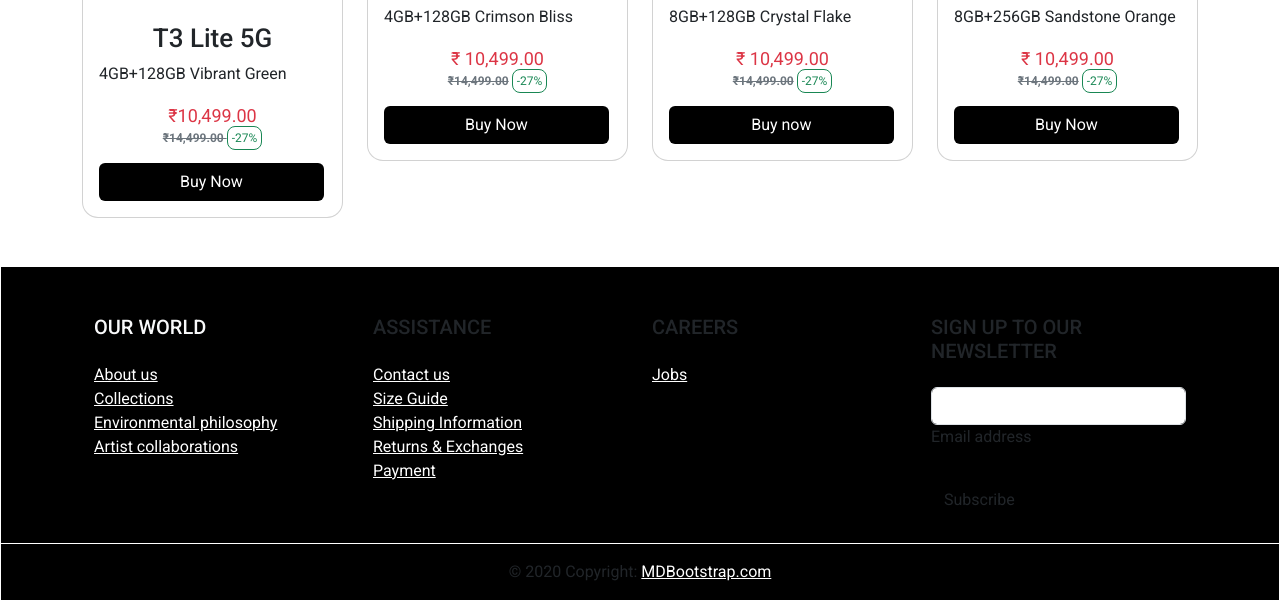
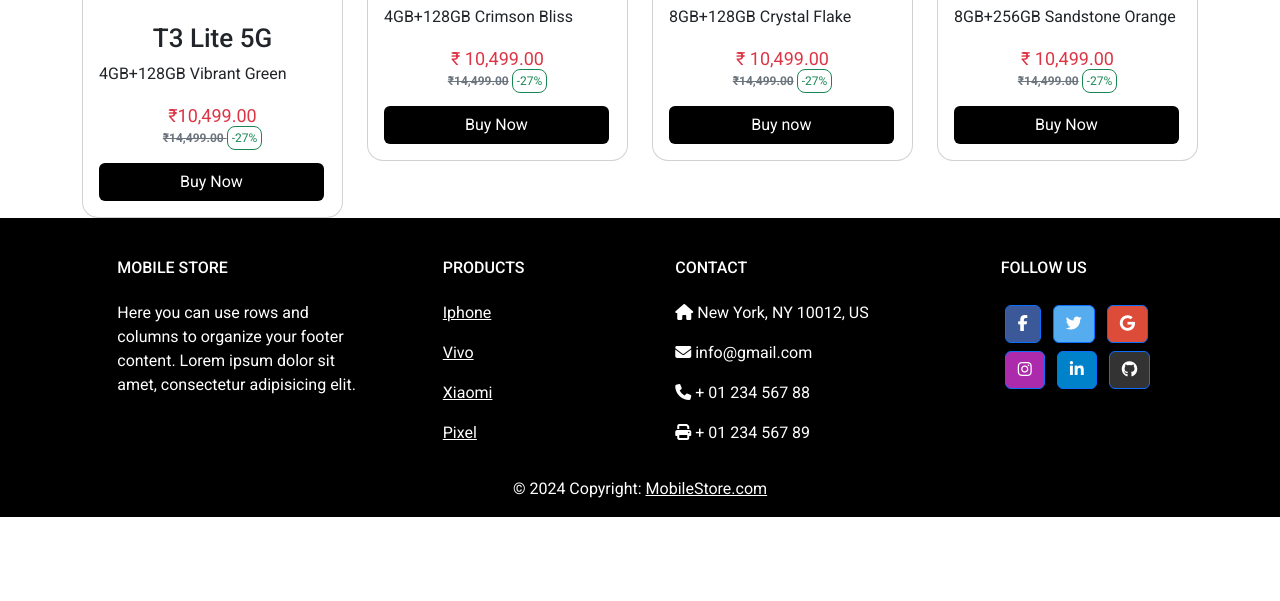
Before and after one commit to Vsnikhilmaheswar/Mobile-store, a plain HTML site: page index.html in a window 1280 px wide. Shown: the part 2072-2673 px from the top of the page. After the commit the page ends 2589 px from the top, so only its background shows below. Drawn offline with nearby package versions, Linux system fonts and the light colour scheme.

Commit message:
added footer

```diff
--- a/index.html
+++ b/index.html
@@ -200,8 +200,8 @@
 
 
 
-    <div class="row row-100 contain-align-center p-0 m-0">
-      <div class="col-lg-4  p-lg-0 px-md-5  px-4  d-flex justify-content-center align-items-center">
+    <div class="row row-100 contain-align-center ">
+      <div class="col-lg-4  p-lg-0 px-md-4  px-4  d-flex justify-content-center align-items-center">
         <div style="width: 400px; height: 500px;   position: relative;" class="" >
           <div class="text-overlay"> <h3>iPhone 16 Pro</h3>
            <h5>Built for Apple Intelligence.</h5>
@@ -210,7 +210,7 @@
 
        </div>
       </div>
-      <div class="col-lg-4 p-lg-0 px-md-5  px-4 px-sm-0 d-flex justify-content-center align-items-center">
+      <div class="col-lg-4 p-lg-0 px-md-4  px-4 px-sm-0 d-flex justify-content-center align-items-center">
         <div style="width:400px; height:500px;   position: relative;" class=" " >
           <div class="text-overlay"> <h3 class="p-0 m-0">Vivo V29</h3>
            <p style="font-weight: 500; font-size: 24px;" >Delight Every Moment</p>
@@ -219,7 +219,7 @@
 
        </div>
       </div>
-      <div class="col-lg-4 p-lg-0  px-md-5 px-4 px-sm-0 d-flex justify-content-center align-items-center">
+      <div class="col-lg-4 p-lg-0  px-md-4 px-4 px-sm-0 d-flex justify-content-center align-items-center">
         <div style="width: 400px; height: 500px;   position: relative;" class=" " >
           <div class="text-overlay"> <h3 class="text-bold p-0 m-0">OPPO F27 Pro+ 5G</h3>
            <h5>Dare to Flaunt.</h5>
@@ -376,119 +376,152 @@
 
 
 <!-- Remove the container if you want to extend the Footer to full width. -->
-<div class="  bg-black">
 
-  <footer class="text-center text-lg-start border border-white mt-xl-5 pt-4">
+
+
+<div class="">
+  <!-- Footer -->
+  <footer
+          class="text-center text-lg-start text-white"
+          style="background-color: black"
+          >
     <!-- Grid container -->
-  <div class="container p-4">
+    <div class="container p-4 pb-0">
+      <!-- Section: Links -->
+      <section class="">
         <!--Grid row-->
         <div class="row">
-      <!--Grid column-->
-      <div class="col-lg-3 col-md-6 mb-4 mb-lg-0">
-        <h5 class="text-uppercase mb-4 text-light">OUR WORLD</h5>
+          <!-- Grid column -->
+          <div class="col-md-3 col-lg-3 col-xl-3 mx-auto mt-3">
+            <h6 class="text-uppercase mb-4 font-weight-bold">
+              Mobile Store
+            </h6>
+            <p>
+              Here you can use rows and columns to organize your footer
+              content. Lorem ipsum dolor sit amet, consectetur adipisicing
+              elit.
+            </p>
+          </div>
+          <!-- Grid column -->
 
-        <ul class="list-unstyled mb-4">
-          <li>
-            <a href="#!" class="text-white">About us</a>
-          </li>
-          <li>
-            <a href="#!" class="text-white">Collections</a>
-          </li>
-          <li>
-            <a href="#!" class="text-white">Environmental philosophy</a>
-          </li>
-          <li>
-            <a href="#!" class="text-white">Artist collaborations</a>
-          </li>
-        </ul>
+          <hr class="w-100 clearfix d-md-none" />
+
+          <!-- Grid column -->
+          <div class="col-md-2 col-lg-2 col-xl-2 mx-auto mt-3">
+            <h6 class="text-uppercase mb-4 font-weight-bold">Products</h6>
+            <p>
+              <a class="text-white ">Iphone</a>
+            </p>
+            <p>
+              <a class="text-white">Vivo</a>
+            </p>
+            <p>
+              <a class="text-white">Xiaomi
+
+              </a>
+            </p>
+            <p>
+              <a class="text-white">Pixel</a>
+            </p>
           </div>
-      <!--Grid column-->
+          <!-- Grid column -->
 
-      <!--Grid column-->
-      <div class="col-lg-3 col-md-6 mb-4 mb-lg-0">
-        <h5 class="text-uppercase mb-4">Assistance</h5>
+          <hr class="w-100 clearfix d-md-none" />
 
-        <ul class="list-unstyled">
-          <li>
-            <a href="#!" class="text-white">Contact us</a>
-          </li>
-          <li>
-            <a href="#!" class="text-white">Size Guide</a>
-          </li>
-          <li>
-            <a href="#!" class="text-white">Shipping Information</a>
-          </li>
-          <li>
-            <a href="#!" class="text-white">Returns & Exchanges</a>
-          </li>
-          <li>
-            <a href="#!" class="text-white">Payment</a>
-          </li>
-        </ul>
+          <!-- Grid column -->
+          <hr class="w-100 clearfix d-md-none" />
+
+          <!-- Grid column -->
+          <div class="col-md-4 col-lg-3 col-xl-3 mx-auto mt-3">
+            <h6 class="text-uppercase mb-4 font-weight-bold">Contact</h6>
+            <p><i class="fas fa-home mr-3"></i> New York, NY 10012, US</p>
+            <p><i class="fas fa-envelope mr-3"></i> info@gmail.com</p>
+            <p><i class="fas fa-phone mr-3"></i> + 01 234 567 88</p>
+            <p><i class="fas fa-print mr-3"></i> + 01 234 567 89</p>
           </div>
-      <!--Grid column-->
+          <!-- Grid column -->
 
-      <!--Grid column-->
-      <div class="col-lg-3 col-md-6 mb-4 mb-lg-0">
-        <h5 class="text-uppercase mb-4">Careers</h5>
+          <!-- Grid column -->
+          <div class="col-md-3 col-lg-2 col-xl-2 mx-auto mt-3">
+            <h6 class="text-uppercase mb-4 font-weight-bold">Follow us</h6>
 
-        <ul class="list-unstyled">
-          <li>
-            <a href="#!" class="text-white">Jobs</a>
-          </li>
-        </ul>
+            <!-- Facebook -->
+            <a
+               class="btn btn-primary btn-floating m-1"
+               style="background-color: #3b5998"
+               href="#!"
+               role="button"
+               ><i class="fab fa-facebook-f"></i
+              ></a>
+
+            <!-- Twitter -->
+            <a
+               class="btn btn-primary btn-floating m-1"
+               style="background-color: #55acee"
+               href="#!"
+               role="button"
+               ><i class="fab fa-twitter"></i
+              ></a>
+
+            <!-- Google -->
+            <a
+               class="btn btn-primary btn-floating m-1"
+               style="background-color: #dd4b39"
+               href="#!"
+               role="button"
+               ><i class="fab fa-google"></i
+              ></a>
+
+            <!-- Instagram -->
+            <a
+               class="btn btn-primary btn-floating m-1"
+               style="background-color: #ac2bac"
+               href="#!"
+               role="button"
+               ><i class="fab fa-instagram"></i
+              ></a>
+
+            <!-- Linkedin -->
+            <a
+               class="btn btn-primary btn-floating m-1"
+               style="background-color: #0082ca"
+               href="#!"
+               role="button"
+               ><i class="fab fa-linkedin-in"></i
+              ></a>
+            <!-- Github -->
+            <a
+               class="btn btn-primary btn-floating m-1"
+               style="background-color: #333333"
+               href="#!"
+               role="button"
+               ><i class="fab fa-github"></i
+              ></a>
           </div>
-      <!--Grid column-->
-
-      <!--Grid column-->
-      <div class="col-lg-3 col-md-6 mb-4 mb-lg-0">
-        <h5 class="text-uppercase mb-4">Sign up to our newsletter</h5>
-
-        <div class="form-outline form-white mb-4">
-          <input type="email" id="form5Example2" class="form-control" />
-          <label class="form-label" for="form5Example2">Email address</label>
-        </div>
-
-        <button type="submit" class="btn btn-outline-white btn-block">Subscribe</button>
-      </div>
-      <!--Grid column-->
         </div>
         <!--Grid row-->
+      </section>
+      <!-- Section: Links -->
     </div>
     <!-- Grid container -->
 
     <!-- Copyright -->
-  <div class="text-center p-3 border-top border-white">
-    © 2020 Copyright:
-    <a class="text-white" href="https://mdbootstrap.com/">MDBootstrap.com</a>
+    <div
+         class="text-center p-3"
+         style="background-color: rgba(0, 0, 0, 0.2)"
+         >
+      © 2024 Copyright:
+      <a class="text-white" href="#"
+         >MobileStore.com</a>
     </div>
     <!-- Copyright -->
   </footer>
-
+  <!-- Footer -->
 </div>
 <!-- End of .container -->
 
-
-
 </body>
 </html>
-
-
-
-
-
-
-
-
-
-
-
-
-
-
-
-
-
     <script
       src="https://cdn.jsdelivr.net/npm/bootstrap@5.3.3/dist/js/bootstrap.bundle.min.js"
       integrity="sha384-YvpcrYf0tY3lHB60NNkmXc5s9fDVZLESaAA55NDzOxhy9GkcIdslK1eN7N6jIeHz"
```
Lines whose indentation alone changed are shown as unchanged.
